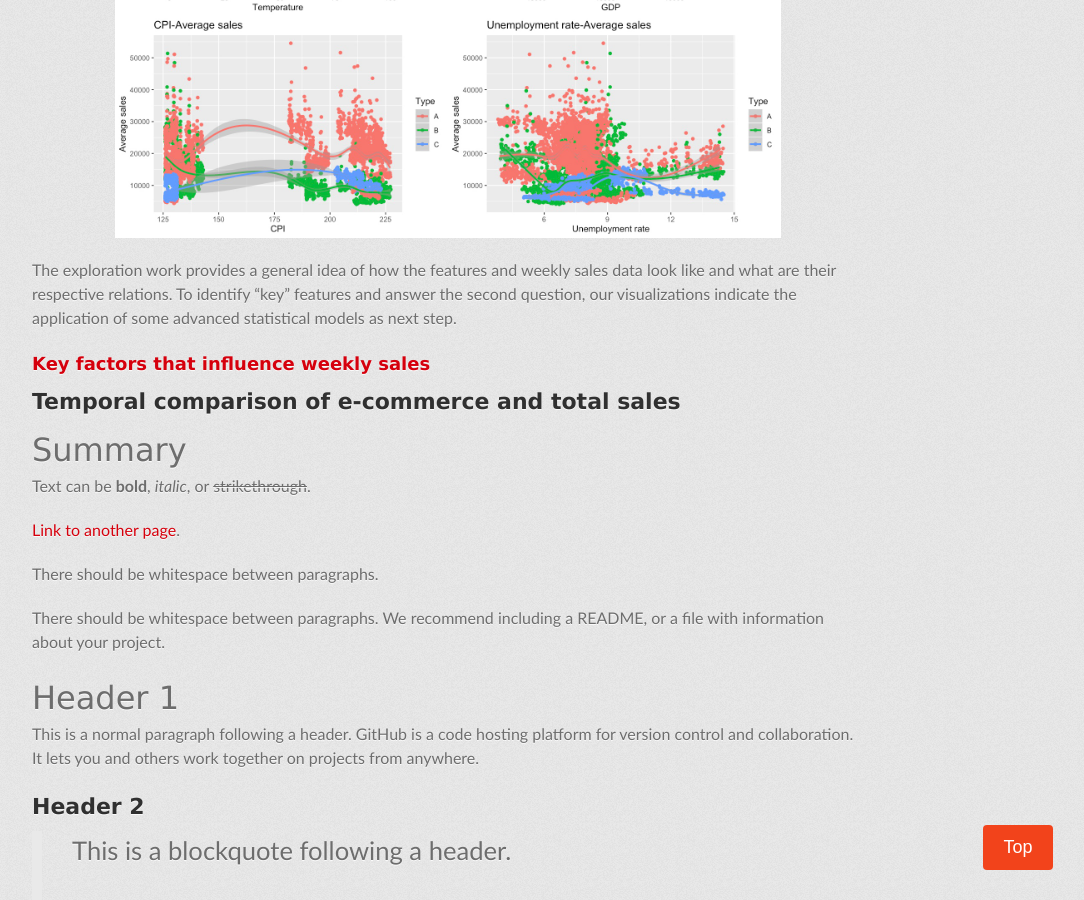
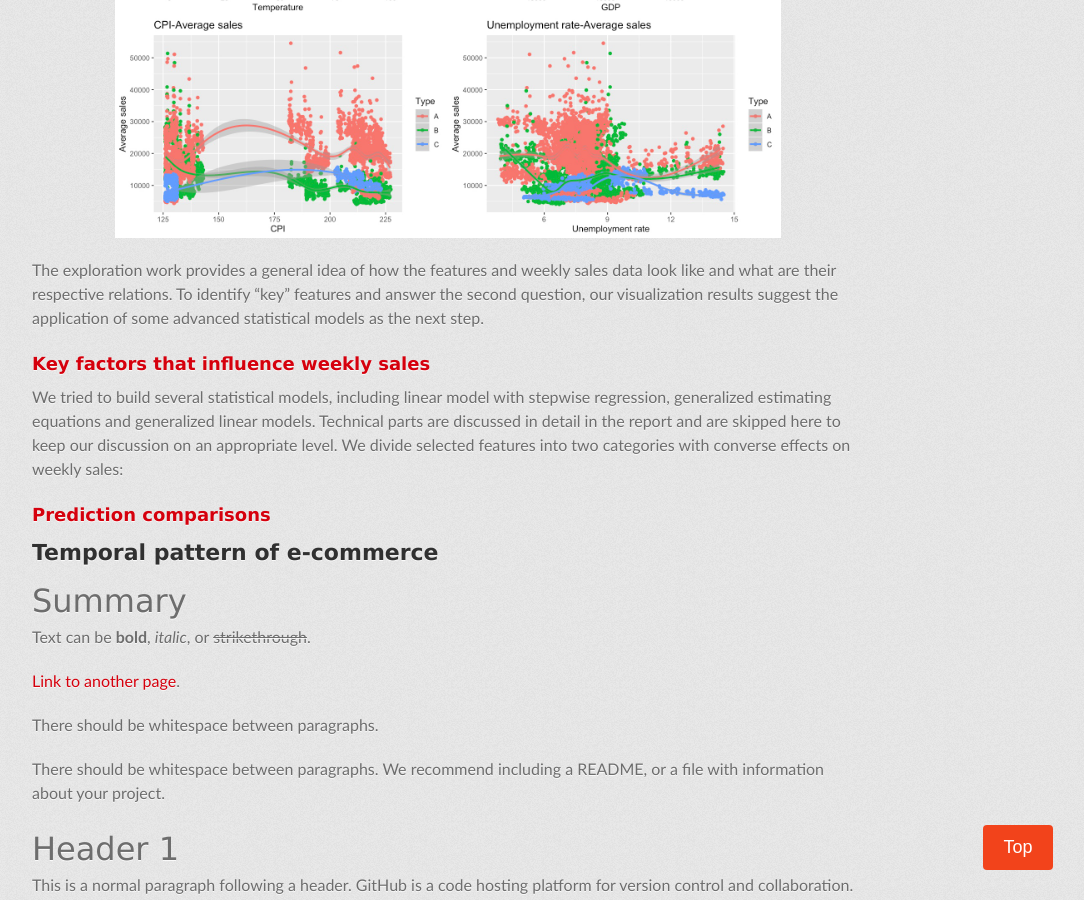
Before and after one commit to churchillcui/ads_retail, a Jekyll site: the page built from index.md, in a window 1280 px wide and 900 px high, scrolled down 4207 px. Shown: the whole window, without its empty margins (192-1276 px from the left). Built offline with Jekyll 4.4.1, drawn with Linux system fonts in a browser that asks for light colours; some web fonts are replaced.

Commit message:
Update index.md

```diff
--- a/index.md
+++ b/index.md
@@ -62,14 +62,18 @@ Linking weekly sales outcome with features described above, the plots below illu
 
 <img src="images/sales_feature.jpeg" alt="sales-feature relationship" class = "ct" width = "80%">
 
-The exploration work provides a general idea of how the features and weekly sales data look like and what are their respective relations. To identify "key" features and answer the second question, our visualizations indicate the application of some advanced statistical models as next step.
+The exploration work provides a general idea of how the features and weekly sales data look like and what are their respective relations. To identify "key" features and answer the second question, our visualization results suggest the application of some advanced statistical models as the next step.
 
 ### Key factors that influence weekly sales
 
+We tried to build several statistical models, including linear model with stepwise regression, generalized estimating equations and generalized linear models. Technical parts are discussed in detail in the report and are skipped here to keep our discussion on an appropriate level. We divide selected features into two categories with converse effects on weekly sales:
 
 
 
-## Temporal comparison of e-commerce and total sales
+### Prediction comparisons
+
+
+## Temporal pattern of e-commerce
 
 
 # Summary
```
